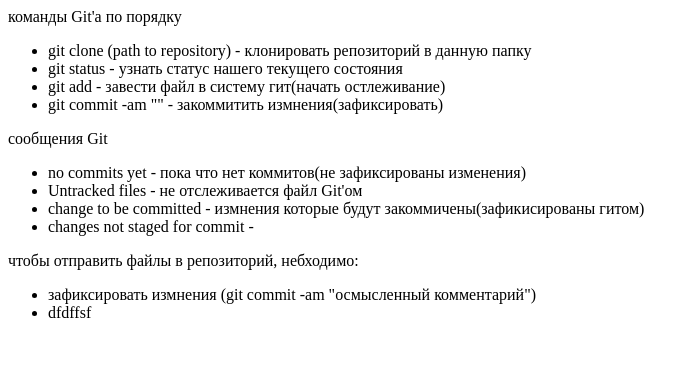
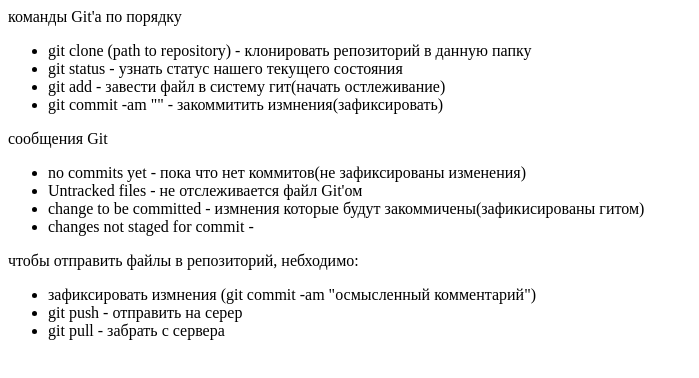
Before and after one commit to Vlad06091992/GitLesson, a plain HTML site: page index.html in a window 1280 px wide. Shown: the whole page, without its empty margins (0-699 px from the left). Drawn offline with Linux system fonts and the light colour scheme.

Commit message:
edit index.html

```diff
--- a/index.html
+++ b/index.html
@@ -39,7 +39,10 @@
         <ul>
             <li>зафиксировать измнения (git commit -am "осмысленный комментарий")</li>
             <li>
-               dfdffsf
+               git push - отправить на серер
+            </li>
+            <li>
+                git pull - забрать с сервера
             </li>
         </ul>
     </p>
```
